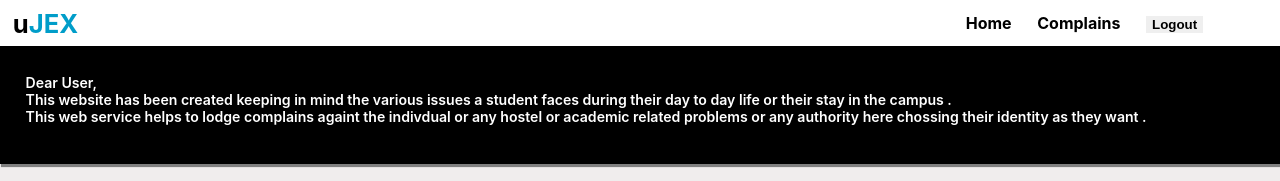
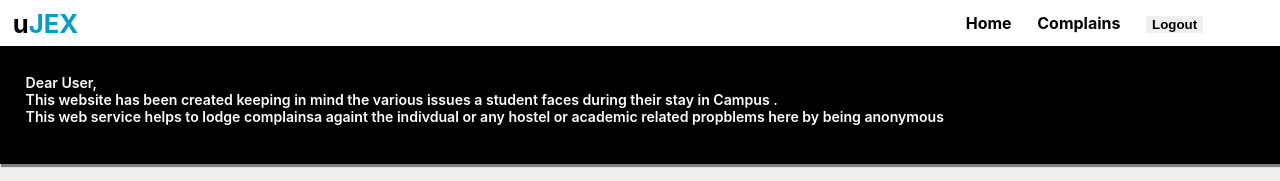
Before and after one commit to ujjwal0414/hostelMangement_withMERN_Stack, a React (Create React App) app in the folder frontend/: page / in a window 1280 px wide. Shown: the top 181 px of the page. Built offline with nearby package versions, Linux system fonts and the light colour scheme; sample sign-in values are in the browser's storage.

Commit message:
Update MainLaunchPage.js

```diff
--- a/frontend/src/components/MainLaunchPage.js
+++ b/frontend/src/components/MainLaunchPage.js
@@ -4,6 +4,7 @@ import cls from "../CSSfiles/LaunchPage.module.css"
 import { Footer } from "./Footer";
 import { useNavigate } from "react-router-dom";
 const LaunchPage=()=>{
+
     let navigate=useNavigate();
     let redirectToRateMess=()=>{
         navigate("/ratemessfood");
@@ -19,8 +20,8 @@ const LaunchPage=()=>{
             <div className={cls.launcherMainDiv}>
                 <div className={cls.descriptionDiv}>
                     <p>Dear User,</p>
-                    <p>This website has been created keeping in mind the various issues a student faces during their day to day life or their stay in the campus .</p>
-                    <p>This web service helps to lodge complains againt the indivdual or any hostel or academic related problems or any authority here chossing their identity as they want .</p>
+                    <p>This website has been created keeping in mind the various issues a student faces during their stay in Campus .</p>
+                    <p>This web service helps to lodge complainsa againt the indivdual or any hostel or academic related propblems here by being anonymous</p>
                 </div>
                 <div className={cls.cardsContainer}>
                 <div className={cls.CardDiv}><div className={cls.imageHolder}><img src="https://encrypted-tbn0.gstatic.com/images?q=tbn:ANd9GcQDXlu35C_h7-1evZ2Xm8syVoT-8xwKltov0yBOHm07P5QyeKfh6OUCf9B5iqyw0Om4s7U&usqp=CAU" alt="pix"/></div>
```
